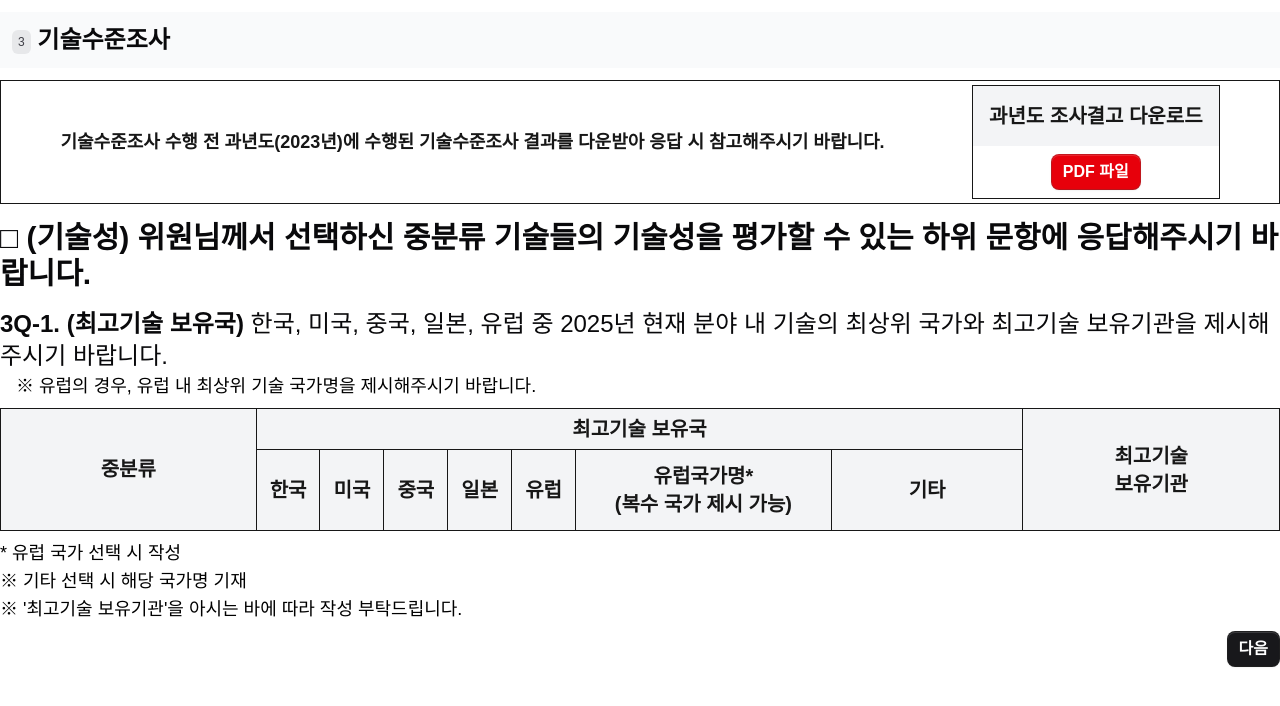
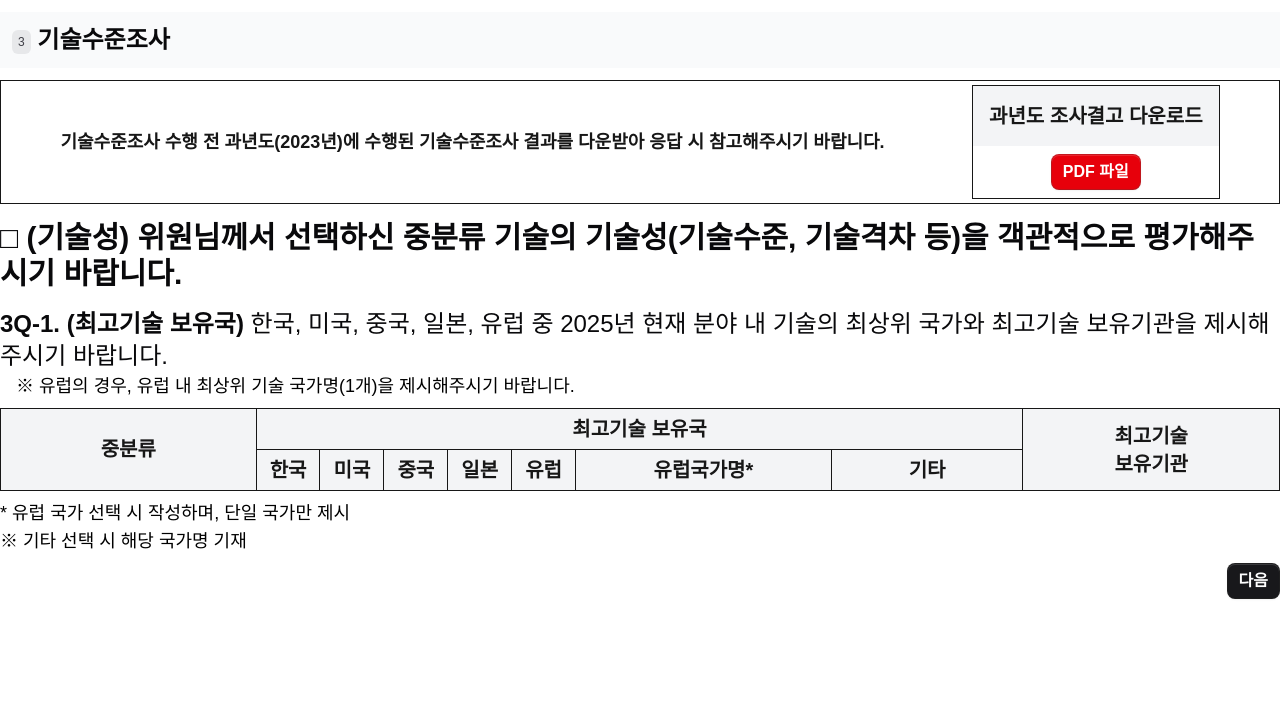
Before and after one commit to woollimsurvey/survey-2025, a Next.js app: page /country in a window 1280 px wide. Shown: the top 706 px of the page. Built offline with nearby package versions, Linux system fonts and the light colour scheme.

Commit message:
feat: 최고기술 보유국 유럽국가명 복수 국가 제시 가능 텍스트 삭제

```diff
--- a/src/app/country/page.jsx
+++ b/src/app/country/page.jsx
@@ -75,8 +75,8 @@ export default function Country() {
           </div>
         </section>
         <h3 className="my-4 text-3xl font-semibold text-zinc-950">
-          □ (기술성) 위원님께서 선택하신 중분류 기술들의 기술성을 평가할 수 있는
-          하위 문항에 응답해주시기 바랍니다.
+          □ (기술성) 위원님께서 선택하신 중분류 기술의 기술성(기술수준, 기술격차
+          등)을 객관적으로 평가해주시기 바랍니다.
         </h3>
         <Heading level={4}>
           3Q-1. (최고기술 보유국)&nbsp;
@@ -86,38 +86,37 @@ export default function Country() {
           </span>
         </Heading>
         <Text className="indent-4">
-          ※ 유럽의 경우, 유럽 내 최상위 기술 국가명을 제시해주시기 바랍니다.
+          ※ 유럽의 경우, 유럽 내 최상위 기술 국가명(1개)을 제시해주시기
+          바랍니다.
         </Text>
         <section className="my-2 border-t border-r border-l text-center">
           <article className="grid grid-cols-[4fr_12fr_4fr] border-b">
-            <div className="border-r bg-gray-100 text-xl font-bold leading-30">
+            <div className="border-r bg-gray-100 text-xl font-bold leading-20">
               중분류
             </div>
             <div className="grid grid-cols-[1fr_1fr_1fr_1fr_1fr_4fr_3fr]">
               <div className="col-span-7 border-r border-b bg-gray-100 text-xl font-bold leading-10">
                 최고기술 보유국
               </div>
-              <div className="border-r bg-gray-100 text-xl font-bold leading-20">
+              <div className="border-r bg-gray-100 text-xl font-bold leading-10">
                 한국
               </div>
-              <div className="border-r bg-gray-100 text-xl font-bold leading-20">
+              <div className="border-r bg-gray-100 text-xl font-bold leading-10">
                 미국
               </div>
-              <div className="border-r bg-gray-100 text-xl font-bold leading-20">
+              <div className="border-r bg-gray-100 text-xl font-bold leading-10">
                 중국
               </div>
-              <div className="border-r bg-gray-100 text-xl font-bold leading-20">
+              <div className="border-r bg-gray-100 text-xl font-bold leading-10">
                 일본
               </div>
-              <div className="border-r bg-gray-100 text-xl font-bold leading-20">
+              <div className="border-r bg-gray-100 text-xl font-bold leading-10">
                 유럽
               </div>
-              <div className="flex justify-center items-center border-r bg-gray-100 text-xl font-bold">
+              <div className="border-r bg-gray-100 text-xl font-bold leading-10">
                 유럽국가명*
-                <br />
-                (복수 국가 제시 가능)
               </div>
-              <div className="border-r bg-gray-100 text-xl font-bold leading-20">
+              <div className="border-r bg-gray-100 text-xl font-bold leading-10">
                 기타
               </div>
             </div>
@@ -235,9 +234,8 @@ export default function Country() {
               </article>
             ))}
         </section>
-        <Text>* 유럽 국가 선택 시 작성</Text>
+        <Text>* 유럽 국가 선택 시 작성하며, 단일 국가만 제시</Text>
         <Text>※ 기타 선택 시 해당 국가명 기재</Text>
-        <Text>※ '최고기술 보유기관'을 아시는 바에 따라 작성 부탁드립니다.</Text>
       </main>
       <footer className="my-2 text-right">
         <div className="text-red-700">{error}</div>
```
